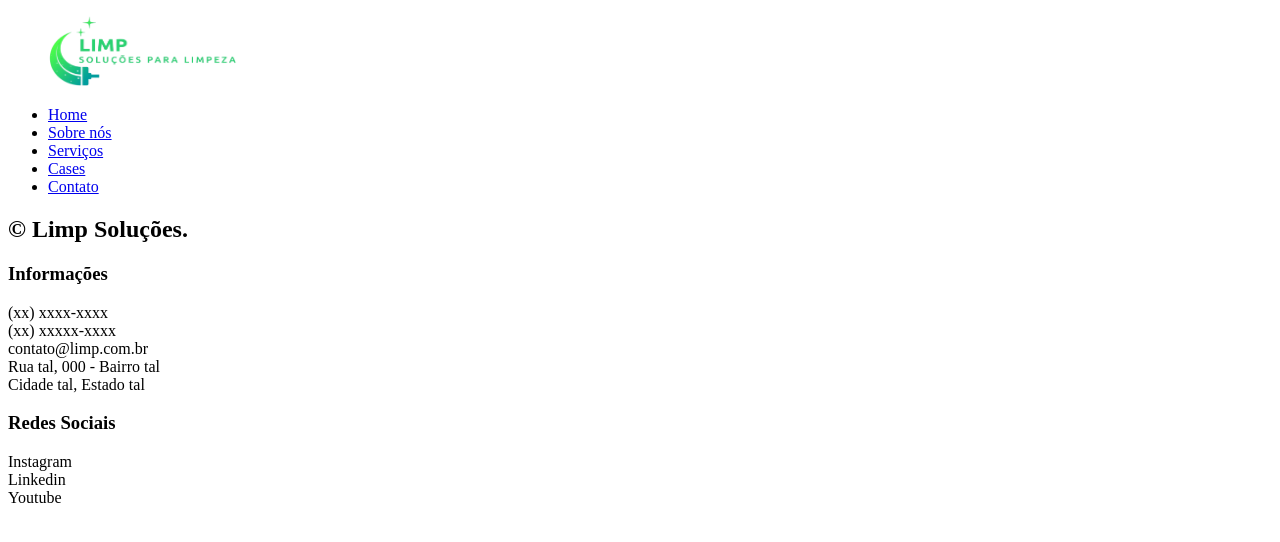
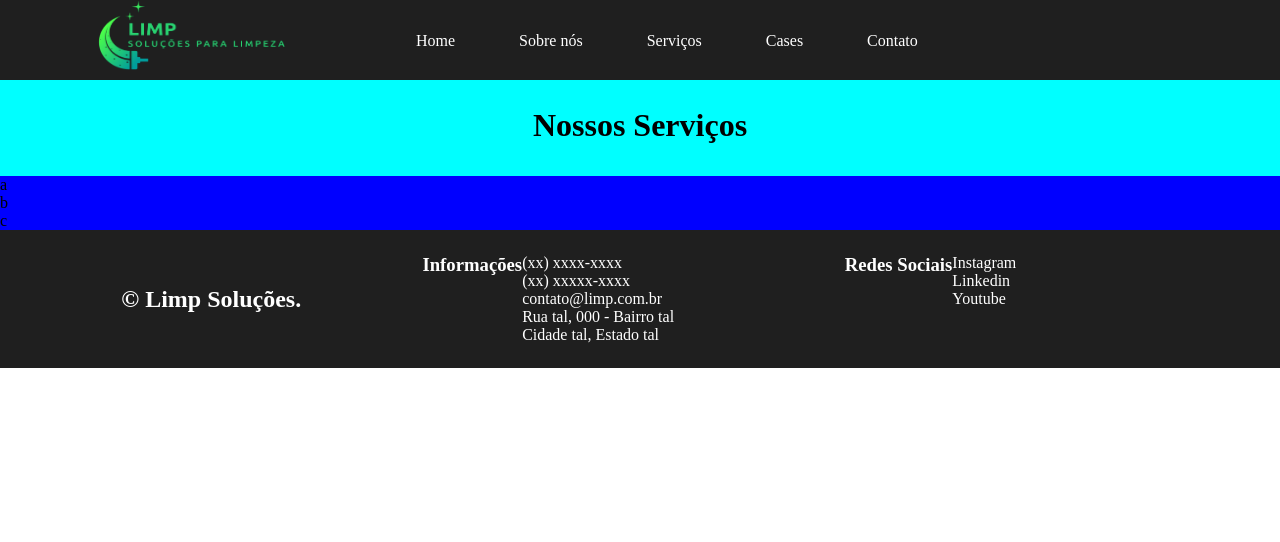
Before and after one commit to Diego-de-Souza/Projeto_Limp_Solucoes_de_limpeza, a plain HTML site: page servicos.html in a window 1280 px wide. Drawn offline with Linux system fonts and the light colour scheme.

Commit message:
teste unitario

```diff
--- a/css/servicos.css
+++ b/css/servicos.css
@@ -4,6 +4,10 @@
     /*zeramento de todas configurações padrão para margin e padding*/
     margin: 0px;
     padding: 0px;
+}
+main {
+    display: flex;
+    margin-top: 75px;
 }
 
 #container-servicos {
@@ -24,29 +28,34 @@
     padding: 1em 0em;
 }
 
-#container-servicos__banners{
-    /*COnfiguração da area dos banners de serviço*/
-    display: grid;
-    grid-template-columns: repeat(auto-fill,minmax(6em, 4fr));
-    margin-top: 2em;
-    grid-column-gap: 1em;
-    grid-row-gap: 1em;
-}
-
 /*Configuração dos Banners
     - configuração do involucro
     - configuração do titulo
     - configuração da imagem
     - configuração do conteúdo textual
 */
+#container-servicos__banners{
+    /*COnfiguração da area dos banners de serviço*/
+    display: grid;
+    grid-template-columns: 1fr 1fr 1fr ;
+    margin-top: 2em;
+    grid-column-gap: 1em;
+    grid-row-gap: 1em;
+    width: 95%;
+
+}
+
+.teste{
+    background-color: blue;
+}
+
 .container-servicos__banners-conteudo{
     /*Configuração referente aos banners de serviço e seu conteudo*/
     display: flex;
     flex-direction: column;
-    width: 30%;
     border-radius: 1em;
     box-shadow: 2px 2px 15px black;
-
+    width: auto;
     background-color: chocolate;
 }
 
--- a/servicos.html
+++ b/servicos.html
@@ -3,6 +3,8 @@
 <head>
     <meta charset="UTF-8">
     <meta name="viewport" content="width=device-width, initial-scale=1.0">
+    <link rel="stylesheet" href="css/styles.css">
+    <link rel="stylesheet" href="css/servicos.css">
     <title>Serviços</title>
 </head>
 <body>
@@ -21,7 +23,19 @@
         </div>
     </header>
 
-    <!--Aqui vai o conteúdo-->
+    <main>
+
+        <section id="container-servicos">
+            <h1>Nossos Serviços</h1>
+            <section id="#container-servicos__banners">
+                <div class="teste">a</div>
+                <div class="teste">b</div>
+                <div class="teste">c</div>
+            </section>
+            <section>
+
+        </section>
+    </main>
 
     <footer id="container-footer">
         <section id="container-footer__slogan">
```
